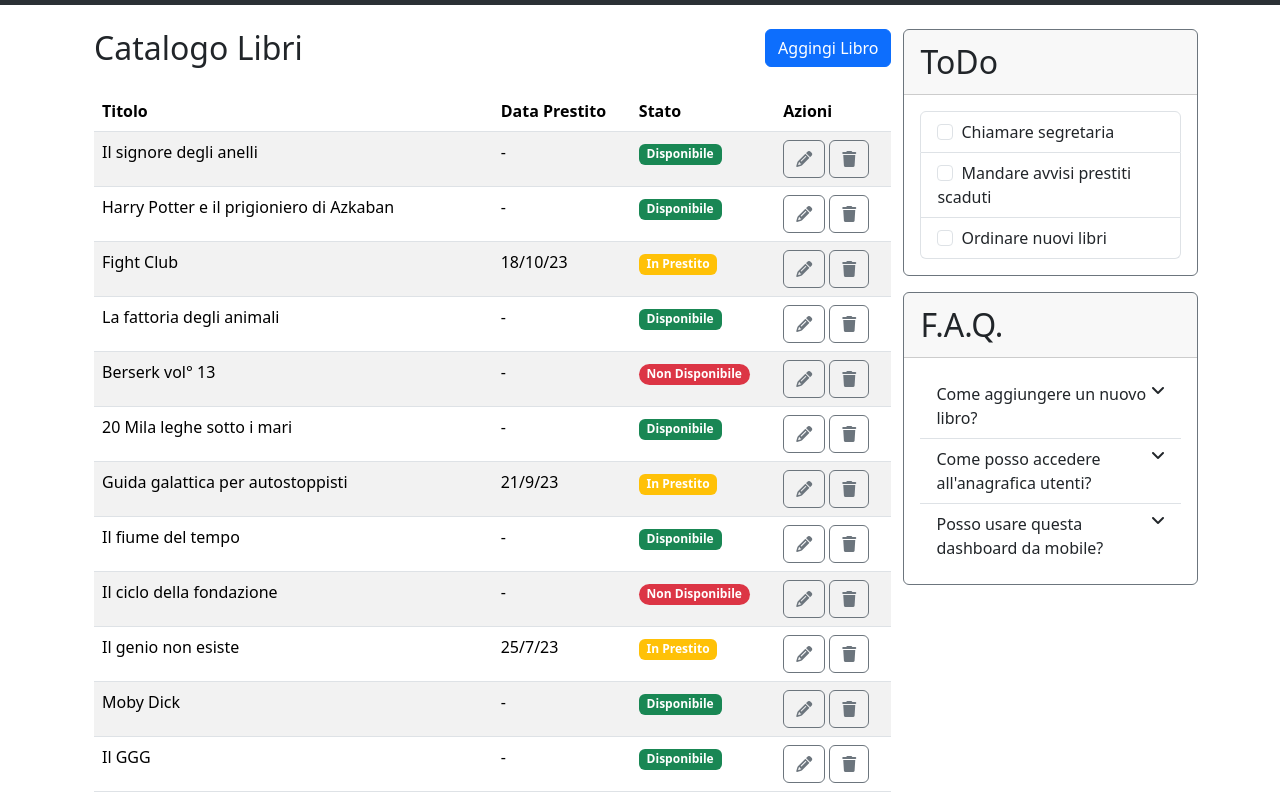
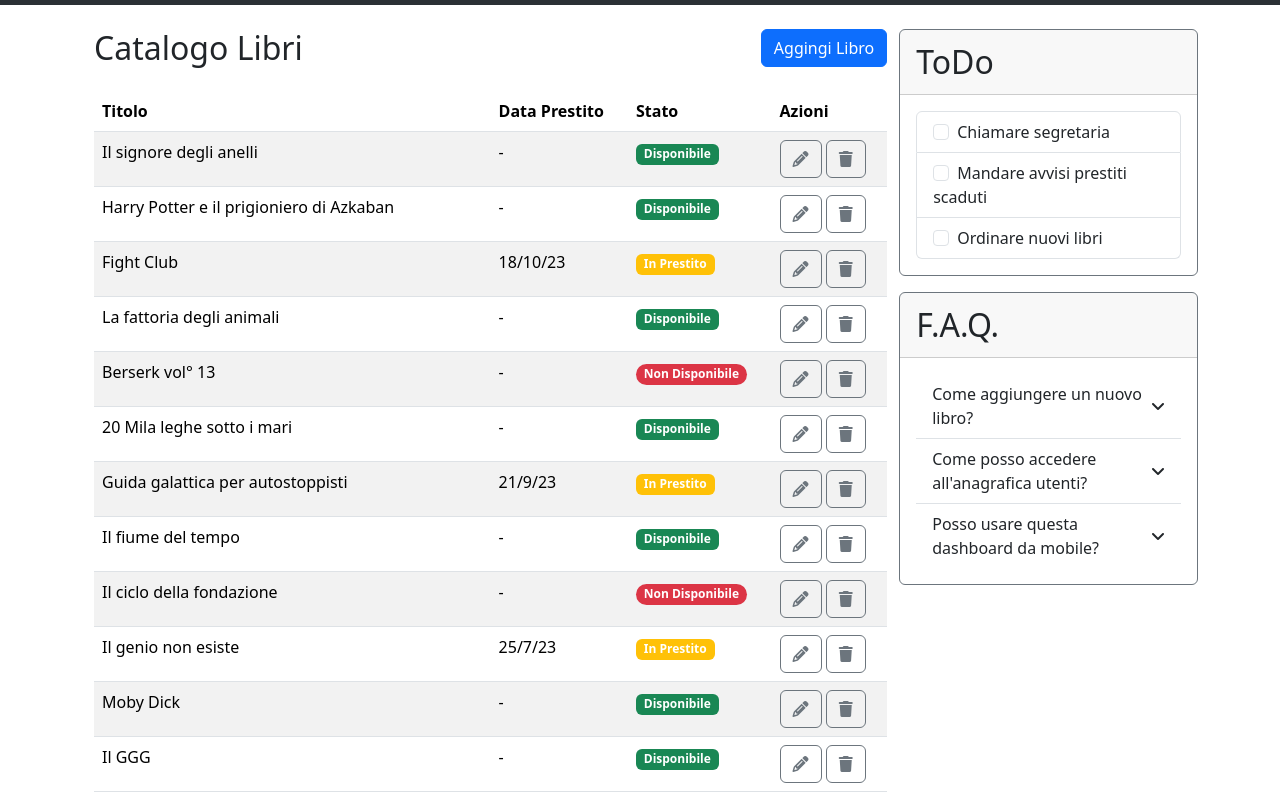
Before and after one commit to AmerigoBovo97/html-css-bootstrap-dashboard, a plain HTML site: page index.html in a window 1280 px wide. Shown: the part 71-879 px from the top of the page. Drawn offline with nearby package versions, Linux system fonts and the light colour scheme.

Commit message:
refactor: fix some errors and add margin left to faq's dropdown arrows

```diff
--- a/index.html
+++ b/index.html
@@ -189,9 +189,9 @@
               <div class="card-header fs-2">ToDo</div>
               <div class="card-body text-secondary">
                 <ul class="list-group">
-                  <li class="list-group-item"><input class="form-check-input me-2" type="checkbox" value="" id="flexCheckDefault">Chiamare segretaria</li>
-                  <li class="list-group-item"><input class="form-check-input me-2" type="checkbox" value="" id="flexCheckDefault">Mandare avvisi prestiti scaduti</li>
-                  <li class="list-group-item"><input class="form-check-input me-2" type="checkbox" value="" id="flexCheckDefault">Ordinare nuovi libri</li>
+                  <li class="list-group-item"><input class="form-check-input me-2" type="checkbox" value="">Chiamare segretaria</li>
+                  <li class="list-group-item"><input class="form-check-input me-2" type="checkbox" value="">Mandare avvisi prestiti scaduti</li>
+                  <li class="list-group-item"><input class="form-check-input me-2" type="checkbox" value="">Ordinare nuovi libri</li>
                 </ul>
               </div>
             </div>
@@ -200,9 +200,9 @@
               <div class="card-header fs-2">F.A.Q.</div>
               <div class="card-body text-secondary">
                 <ul class="list-group list-group-flush">
-                  <li class="list-group-item d-flex justify-content-between"><span>Come aggiungere un nuovo libro?</span><i class="fa-solid fa-angle-down"></i></li>
-                  <li class="list-group-item d-flex justify-content-between"><span>Come posso accedere all'anagrafica utenti?</span><i class="fa-solid fa-angle-down"></i></li>
-                  <li class="list-group-item d-flex justify-content-between"><span>Posso usare questa dashboard da mobile?</span><i class="fa-solid fa-angle-down"></i></li>
+                  <li class="list-group-item d-flex justify-content-between align-items-center"><span>Come aggiungere un nuovo libro?</span><i class="fa-solid fa-angle-down ms-2"></i></li>
+                  <li class="list-group-item d-flex justify-content-between align-items-center"><span>Come posso accedere all'anagrafica utenti?</span><i class="fa-solid fa-angle-down ms-2"></i></li>
+                  <li class="list-group-item d-flex justify-content-between align-items-center"><span>Posso usare questa dashboard da mobile?</span><i class="fa-solid fa-angle-down ms-2"></i></li>
                 </ul>
               </div>
             </div>
```
